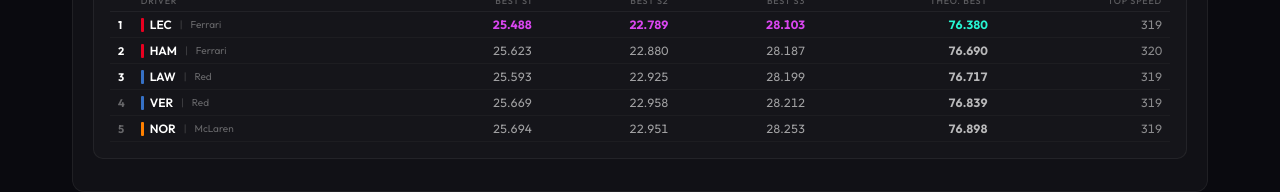
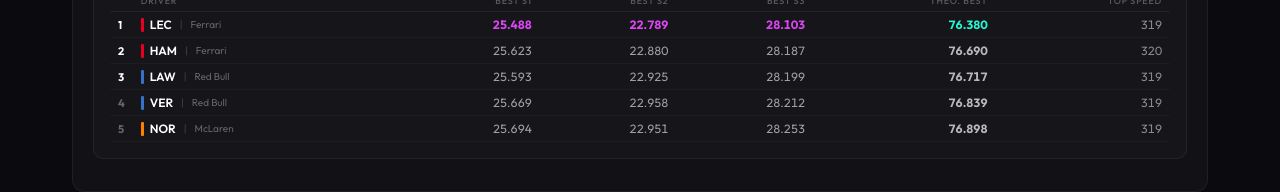
Before and after one commit to RowanFlynnPilot/f1-dashboard, a React (Vite) app: page / in a window 1280 px wide. Both pictures are taken after a click on the button "🏁 Race Results". Shown: the part 498-690 px from the top of the page. Built offline with nearby package versions, Linux system fonts and the light colour scheme.

Commit message:
Update App.jsx

```diff
--- a/src/App.jsx
+++ b/src/App.jsx
@@ -48,7 +48,7 @@ const TC = { Mercedes: "#27F4D2", Ferrari: "#E80020", McLaren: "#FF8000", "Red B
 const TB = { Mercedes: "rgba(39,244,210,0.10)", Ferrari: "rgba(232,0,32,0.10)", McLaren: "rgba(255,128,0,0.10)", "Red Bull": "rgba(54,113,198,0.10)", "Racing Bulls": "rgba(102,146,255,0.10)", Alpine: "rgba(255,135,188,0.10)", "Aston Martin": "rgba(34,153,113,0.10)", Haas: "rgba(182,186,189,0.10)", Williams: "rgba(100,196,255,0.10)", Audi: "rgba(255,0,0,0.06)", Cadillac: "rgba(120,120,120,0.10)" };
 
 // Normalize OpenF1 team names to match TC/TL keys
-function normTeam(t){if(!t)return"";return t.replace(" F1 Team","").replace(" Racing","").replace("Kick Sauber","Audi").trim();}
+function normTeam(t){if(!t)return"";return t.replace(" F1 Team","").replace("Red Bull Racing","Red Bull").replace("Kick Sauber","Audi").trim();}
 
 // Data is loaded dynamically from data.json (fetched from Jolpica API)
 // Transform functions convert API format to dashboard format
@@ -194,15 +194,19 @@ function transformData(raw) {
 
 
 function DH({name,size=32,headshots}){const[tryLevel,setTryLevel]=useState(0);
-  // Fallback chain: OpenF1 headshot URL (0) -> base64 DRIVER_IMAGES (1) -> initials (2)
-  // Multi-strategy lookup: exact -> case-insensitive -> accent-stripped
   const normName=(n)=>n.normalize("NFD").replace(/[\u0300-\u036f]/g,"").toLowerCase();
-  let of1Url=headshots&&headshots[name]?.url;
-  if(!of1Url&&headshots){const key=Object.keys(headshots).find(k=>k.toLowerCase()===name.toLowerCase()||normName(k)===normName(name));if(key)of1Url=headshots[key].url;}
+  let of1=headshots&&(headshots[name]||Object.values(headshots).find(v=>false));
+  if(!of1&&headshots){const key=Object.keys(headshots).find(k=>k.toLowerCase()===name.toLowerCase()||normName(k)===normName(name));if(key)of1=headshots[key];}
+  const of1Url=of1?.url;
   const b64Url=DRIVER_IMAGES[name];
   const urls=[of1Url,b64Url].filter(Boolean);
   const u=urls[tryLevel];
-  if(!u){const i=name.split(" ").map(n=>n[0]).join("");return (<div style={{width:size,height:size,borderRadius:"50%",background:"rgba(255,255,255,0.08)",display:"flex",alignItems:"center",justifyContent:"center",fontSize:size*0.38,fontWeight:700,color:"rgba(255,255,255,0.5)",flexShrink:0}}>{i}</div>);}
+  if(!u){
+    // Team-colored acronym badge fallback
+    const acr=of1?.acronym||name.split(" ").map(n=>n[0]).join("").slice(0,3);
+    const tc=of1?.teamColour||TC[of1?.team]||"rgba(255,255,255,0.2)";
+    return (<div style={{width:size,height:size,borderRadius:"50%",background:`${tc}22`,border:`2px solid ${tc}66`,display:"flex",alignItems:"center",justifyContent:"center",fontSize:size*0.32,fontWeight:800,color:tc,flexShrink:0,letterSpacing:0.5}}>{acr}</div>);
+  }
   const isData=u.startsWith("data:");
   return (<img src={u} alt={name} {...(isData?{crossOrigin:"anonymous"}:{})} onError={()=>setTryLevel(prev=>prev+1)} style={{width:size,height:size,borderRadius:"50%",objectFit:"cover",objectPosition:"top center",flexShrink:0,background:"rgba(255,255,255,0.05)"}}/>);}
 function TL({team,size=20}){const[e,sE]=useState(false);const u=TEAM_LOGOS[team];if(!u||e)return null;const isData=u.startsWith("data:");return (<img src={u} alt={team} {...(isData?{}:{referrerPolicy:"no-referrer",crossOrigin:"anonymous"})} onError={()=>sE(true)} style={{width:size,height:size,objectFit:"contain",flexShrink:0}}/>);}
@@ -560,7 +564,7 @@ export default function F1Dashboard(){
                           return(
                           <tr key={i} style={{borderBottom:"1px solid rgba(255,255,255,0.03)"}}>
                             <td style={{padding:"5px 8px",width:20,fontSize:11,fontWeight:700,color:i<3?"#fff":"rgba(255,255,255,0.35)"}}>{i+1}</td>
-                            <td style={{padding:"5px 8px"}}><div style={{display:"flex",alignItems:"center",gap:6}}><div style={{width:3,height:14,borderRadius:1,background:d.teamColour||"#555"}}/><span style={{fontWeight:600,fontSize:12}}>{d.acronym}</span><span style={{fontSize:10,color:"rgba(255,255,255,0.2)",margin:"0 2px"}}>|</span><span style={{fontSize:10,color:"rgba(255,255,255,0.35)"}}>{d.team?.split(" ")[0]}</span></div></td>
+                            <td style={{padding:"5px 8px"}}><div style={{display:"flex",alignItems:"center",gap:6}}><div style={{width:3,height:14,borderRadius:1,background:d.teamColour||"#555"}}/><span style={{fontWeight:600,fontSize:12}}>{d.acronym}</span><span style={{fontSize:10,color:"rgba(255,255,255,0.2)",margin:"0 2px"}}>|</span><span style={{fontSize:10,color:"rgba(255,255,255,0.35)"}}>{normTeam(d.team||"")}</span></div></td>
                             <td style={{padding:"5px 8px",textAlign:"right",fontVariantNumeric:"tabular-nums",color:isFS1?"#d946ef":"rgba(255,255,255,0.6)",fontWeight:isFS1?700:400}}>{fmtS(d.bestS1)}</td>
                             <td style={{padding:"5px 8px",textAlign:"right",fontVariantNumeric:"tabular-nums",color:isFS2?"#d946ef":"rgba(255,255,255,0.6)",fontWeight:isFS2?700:400}}>{fmtS(d.bestS2)}</td>
                             <td style={{padding:"5px 8px",textAlign:"right",fontVariantNumeric:"tabular-nums",color:isFS3?"#d946ef":"rgba(255,255,255,0.6)",fontWeight:isFS3?700:400}}>{fmtS(d.bestS3)}</td>
@@ -679,7 +683,7 @@ export default function F1Dashboard(){
                           <td style={{padding:"8px 10px",fontWeight:700,width:28,color:i<3?"#fff":"rgba(255,255,255,0.35)",fontSize:12,textAlign:"right"}}>{i+1}</td>
                           <td style={{padding:"8px 4px",width:24}}><div style={{width:3,height:18,borderRadius:2,background:d.teamColour||"#555"}}/></td>
                           <td style={{padding:"8px 10px",fontWeight:600,whiteSpace:"nowrap"}}>{d.acronym} <span style={{fontWeight:400,fontSize:11,color:"rgba(255,255,255,0.2)"}}>|</span> <span style={{fontWeight:400,fontSize:11,color:"rgba(255,255,255,0.35)"}}>{d.name?.split(" ").pop()}</span></td>
-                          <td style={{padding:"8px 10px",color:"rgba(255,255,255,0.4)",fontSize:11}}>{d.team?.split(" ")[0]}</td>
+                          <td style={{padding:"8px 10px",color:"rgba(255,255,255,0.4)",fontSize:11}}>{normTeam(d.team||"")}</td>
                           <td style={{padding:"8px 10px",textAlign:"right",fontVariantNumeric:"tabular-nums",color:sCol(isFS1),fontWeight:isFS1?700:400}}>{fmtS(d.bestS1)}</td>
                           <td style={{padding:"8px 10px",textAlign:"right",fontVariantNumeric:"tabular-nums",color:sCol(isFS2),fontWeight:isFS2?700:400}}>{fmtS(d.bestS2)}</td>
                           <td style={{padding:"8px 10px",textAlign:"right",fontVariantNumeric:"tabular-nums",color:sCol(isFS3),fontWeight:isFS3?700:400}}>{fmtS(d.bestS3)}</td>
```
